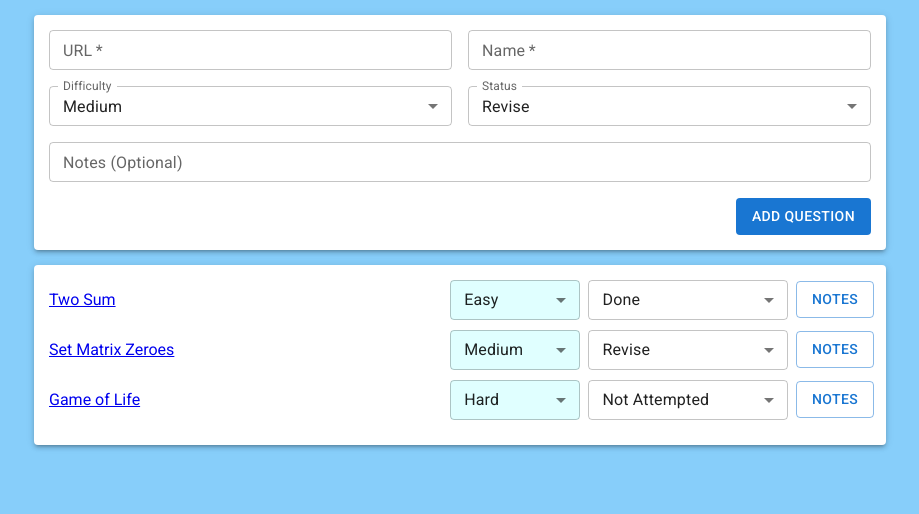
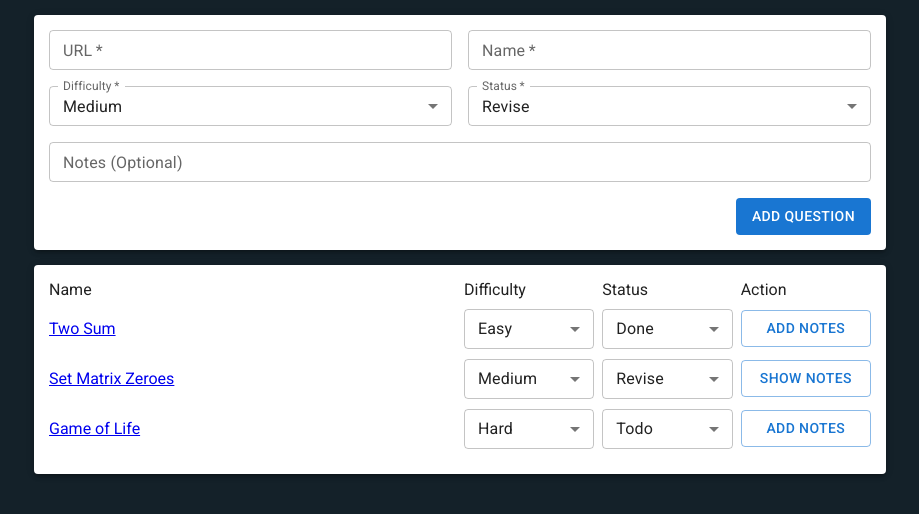
Before and after one commit to Prashant2303/mql, a React (Create React App) app: page / in a window 1280 px wide. Shown: the top 514 px of the page, without its empty margins (180-1099 px from the left). Built offline with nearby package versions, Linux system fonts and the light colour scheme.

Commit message:
Added EditNote

```diff
--- a/src/components/AddQuestion.js
+++ b/src/components/AddQuestion.js
@@ -4,7 +4,7 @@ import { Grid, TextField, Button, Paper, MenuItem } from '@mui/material';
 const AddQuestion = ({addQuestion}) => {
 
     const difficulties = ['Easy', 'Medium', 'Hard'];
-    const statuses = ['Not Attempted', 'Revise', 'Done'];
+    const statuses = ['Todo', 'Revise', 'Done'];
     const initialState = {
         'url': '',
         'site': '',
@@ -99,7 +99,7 @@ const AddQuestion = ({addQuestion}) => {
                         value={state.difficulty}
                         onChange={handleChange}
                         fullWidth
-                        // margin="normal"
+                        required
                         size="small"
                     >
                         {difficulties.map((option) => (
@@ -118,7 +118,7 @@ const AddQuestion = ({addQuestion}) => {
                         value={state.status}
                         onChange={handleChange}
                         fullWidth
-                        // margin="normal"
+                        required
                         size="small"
                     >
                         {statuses.map((option) => (
--- /dev/null
+++ b/src/components/EditNote.js
@@ -0,0 +1,22 @@
+import React from 'react';
+import { Button, Grid, TextField } from '@mui/material';
+
+const EditNote = ({ currentNotes }) => {
+    const handleSubmit = (e) => {
+        console.log('Note', e.target.value);
+    }
+    return (
+        <Grid container justifyContent="flex-end">
+            <TextField
+                id="editNote"
+                placeholder="Add Notes"
+                multiline
+                fullWidth
+                value={currentNotes}
+            />
+            <Button variant="contained" disableElevation type="submit" onClick={handleSubmit} sx={{ marginTop: '10px' }}>Save</Button>
+        </Grid>
+    )
+}
+
+export default EditNote;
--- a/src/components/List.js
+++ b/src/components/List.js
@@ -5,6 +5,12 @@ import Question from './Question';
 const List = ({ questions }) => {
     return (
         <Paper className="form" elevation={3} sx={{ padding: '15px', marginTop: '15px' }}>
+            <Grid container spacing={1} alignItems="center" marginBottom="10px">
+                <Grid item xs={6}>Name</Grid>
+                <Grid item xs={2}>Difficulty</Grid>
+                <Grid item xs={2}>Status</Grid>
+                <Grid item xs={2}>Action</Grid>
+            </Grid>
             {/* <Grid container spacing={1}>    Adding xs and spacing together causes component to shift left */}
             {
                 questions.map((question) => <Question key={question.id} question={question} />)
--- a/src/components/Question.js
+++ b/src/components/Question.js
@@ -1,5 +1,6 @@
 import React, { useState } from 'react';
-import { Grid, TextField, Button, Paper, MenuItem, Select } from '@mui/material';
+import { Grid, TextField, Button, MenuItem } from '@mui/material';
+import EditNote from './EditNote';
 
 const Question = ({ question }) => {
     const [showNotes, setShowNotes] = useState(false);
@@ -14,7 +15,7 @@ const Question = ({ question }) => {
 
     return (
         <Grid container spacing={1} alignItems="center" marginBottom="10px">
-            <Grid item xs={5.8}>
+            <Grid item xs={6}>
                 <a href={question.url} target='_blank' rel="noreferrer">{question.name}</a>
             </Grid>
             <Grid item xs={2}>
@@ -26,14 +27,14 @@ const Question = ({ question }) => {
                     onChange={handleChange}
                     fullWidth
                     size="small"
-                    sx={{backgroundColor:"lightcyan", borderRadius:"4px"}}
+                    sx={{ backgroundColor: "white", borderRadius: "4px" }}
                 >
-                        <MenuItem value="Easy">Easy</MenuItem>
-                        <MenuItem value="Medium">Medium</MenuItem>
-                        <MenuItem value="Hard">Hard</MenuItem>
+                    <MenuItem value="Easy">Easy</MenuItem>
+                    <MenuItem value="Medium">Medium</MenuItem>
+                    <MenuItem value="Hard">Hard</MenuItem>
                 </TextField>
             </Grid>
-            <Grid item xs={3}>
+            <Grid item xs={2}>
                 <TextField
                     select
                     id="status"
@@ -43,17 +44,17 @@ const Question = ({ question }) => {
                     fullWidth
                     size="small"
                 >
-                        <MenuItem value="Not Attempted">Not Attempted</MenuItem>
-                        <MenuItem value="Revise">Revise</MenuItem>
-                        <MenuItem value="Done">Done</MenuItem>
+                    <MenuItem value="Not Attempted">Todo</MenuItem>
+                    <MenuItem value="Revise">Revise</MenuItem>
+                    <MenuItem value="Done">Done</MenuItem>
                 </TextField>
             </Grid>
-            <Grid item xs={1}>
-                <Button variant="outlined"  onClick={handleClick}>Notes</Button>
+            <Grid item xs={2}>
+                <Button variant="outlined" fullWidth onClick={handleClick}>{question.notes === '' ? 'Add Notes' : 'Show Notes'}</Button>
             </Grid>
             {
-                showNotes && <Grid item xs={12} borderLeft="2px solid blue" marginLeft="7px">
-                    {question.notes}
+                showNotes && <Grid item xs={12}>
+                    <EditNote currentNotes={question.notes} />
                 </Grid>
             }
         </Grid>
--- a/src/index.css
+++ b/src/index.css
@@ -2,5 +2,5 @@ body {
   margin: 0;
   font-family: 'Roboto';
   -webkit-font-smoothing: antialiased;
-  background-color:lightskyblue;
+  background-color:rgb(20, 33, 41);
 }
```
